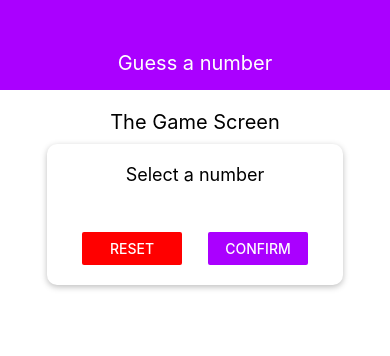
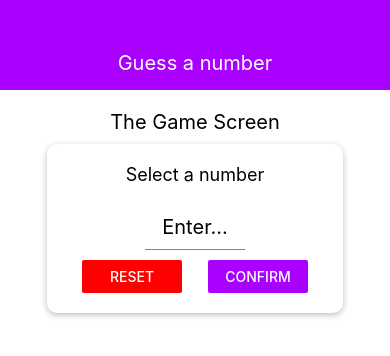
Before and after one commit to ohotnikarturik/react-native-expo-first-app, a React Native app: screen / in a window 390 px wide. Shown: the top 356 px of the page. Built offline with nearby package versions, Linux system fonts and the light colour scheme.

Commit message:
buttons input reset, confirm

```diff
--- /dev/null
+++ b/components/Input.js
@@ -0,0 +1,18 @@
+import React from 'react'
+import { TextInput, StyleSheet } from 'react-native'
+
+const Input = (props) => {
+  return <TextInput {...props} style={{ ...styles.input, ...props.style }} />
+
+}
+
+const styles = StyleSheet.create({
+  input: {
+    padding: 10,
+    borderBottomColor: 'grey',
+    borderBottomWidth: 1,
+    marginVertical: 10
+  },
+})
+
+export default Input
--- a/screens/StartGameScreen.js
+++ b/screens/StartGameScreen.js
@@ -1,23 +1,87 @@
-import React from "react";
-import { View, Text, StyleSheet, TextInput, Button } from "react-native";
+import React, { useState } from "react";
+import {
+  View,
+  Text,
+  StyleSheet,
+  Button,
+  TouchableWithoutFeedback,
+  Keyboard,
+} from "react-native";
 
-import Card from '../components/Card'
-import Colors from '../constant/colors'
-
+import Card from "../components/Card";
+import Colors from "../constant/colors";
+import Input from "../components/Input";
 
 export const StartGameScreen = ({ title }) => {
+  const [enteredValue, setEnteredValue] = useState("");
+  const [confirmed, setConfirmed] = useState(false);
+  const [selectedNumber, setSelectedNumber] = useState();
+
+  const numerInputHandler = (inputText) => {
+    setEnteredValue(inputText.replace(/[^0-9]/g, ""));
+  };
+
+  const resetInputHandler = () => {
+    setEnteredValue("");
+    setConfirmed(false);
+  };
+
+  const confirmInputHandler = () => {
+    const chooseNumber = parseInt(enteredValue);
+    if (chooseNumber === NaN || chooseNumber <= 0 || chooseNumber > 99) {
+      return;
+    }
+    setConfirmed(true);
+    setSelectedNumber(chooseNumber);
+    setEnteredValue("");
+  };
+
+  let confirmedInputOutput;
+
+  if (confirmed)
+    confirmedInputOutput = <Text>Chosen nunber: {selectedNumber}</Text>;
+
   return (
+    <TouchableWithoutFeedback
+      onPress={() => {
+        Keyboard.dismiss();
+      }}
+    >
       <View style={styles.screen}>
         <Text style={styles.title}>The Game Screen</Text>
         <Card style={styles.inputContainer}>
           <Text style={styles.inputTitle}>Select a number</Text>
-        <TextInput style={styles.input} />
+          <Input
+            style={styles.input}
+            blurOnSubmit
+            placeholder="Enter..."
+            keyboardType="number-pad"
+            autoCorrect={false}
+            autoCapitalize="none"
+            maxLength={2}
+            onChangeText={numerInputHandler}
+            value={enteredValue}
+          />
           <View style={styles.buttonContainer}>
-          <View style={styles.button}><Button title={'Reset'} onPress={() => {}} color={Colors.red} /></View>
-          <View style={styles.button}><Button title={'Confirm'} onPress={() => {}} color={Colors.primary} /></View>
+            <View style={styles.button}>
+              <Button
+                title={"Reset"}
+                onPress={resetInputHandler}
+                color={Colors.red}
+              />
+            </View>
+            <View style={styles.button}>
+              <Button
+                title={"Confirm"}
+                onPress={confirmInputHandler}
+                color={Colors.primary}
+              />
+            </View>
           </View>
         </Card>
+        {confirmedInputOutput}
       </View>
+    </TouchableWithoutFeedback>
   );
 };
 
@@ -25,7 +89,7 @@ const styles = StyleSheet.create({
   screen: {
     flex: 1,
     padding: 10,
-    alignItems: 'center',
+    alignItems: "center",
   },
   title: {
     fontSize: 20,
@@ -33,24 +97,25 @@ const styles = StyleSheet.create({
   },
   inputContainer: {
     width: 300,
-    maxWidth: '80%',
+    maxWidth: "80%",
     alignItems: "center",
   },
   inputTitle: {
     fontSize: 18,
-    marginBottom: 10
+    marginBottom: 10,
+  },
+  buttonContainer: {
+    flexDirection: "row",
+    width: "100%",
+    justifyContent: "space-between",
+    paddingHorizontal: 15,
+  },
+  button: {
+    width: 100,
   },
   input: {
-    padding: 10,
-    width: '100%'
+    width: 100,
+    textAlign: "center",
+    fontSize: 20,
   },
-  buttonContainer: {
-    flexDirection: 'row',
-    width: '100%',
-    justifyContent: 'space-between',
-    paddingHorizontal: 15
-  },
-  button: {
-    width: 100
-  }
 });
```
Lines whose indentation alone changed are shown as unchanged.
